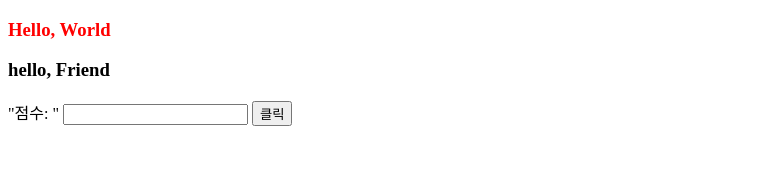
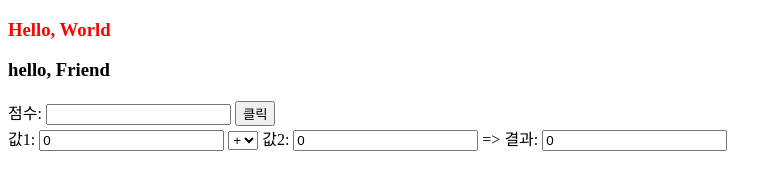
Before and after one commit to bluesparkheechan/web-master, a plain HTML site: page public/index.html in a window 1280 px wide. Shown: the whole page, without its empty margins (0-782 px from the left). Drawn offline with Linux system fonts and the light colour scheme.

Commit message:
calculate

```diff
--- a/public/index.html
+++ b/public/index.html
@@ -13,9 +13,20 @@
 <body>
   <h3 id="World">Hello, World</h3>
   <h3 id="Friend">hello, Friend</h3>
-  "점수: "
+  점수:
   <input id="user_value" value="">
   <button onclick="show_score()">클릭</button>
+  <div></div>
+  값1: <input type="number" id="user1" value="0">
+  <select onchange="calculate()" name="" id="oper">
+    <option value='+'>+</option>
+    <option value='-'>-</option>
+    <option value="*">*</option>
+    <option value="/">/</option>
+    </select>
+  값2: <input type="number" id="user2" value="0">
+    <span>=></span>
+  결과: <input type="number" id="result" value="0">
 
 </body>
 </html>
--- a/public/js/condition.js
+++ b/public/js/condition.js
@@ -10,15 +10,40 @@ console.log("연산자 커밋 이후");
 //이외에는 "낙제입니다"
 function show_score() {
   let score = document.querySelector('#user_value').value;
-if (score >= 90){
+  if (score >= 90) {
     console.log("아주 잘했습니다.")
-} else if(score >= 80){
+  } else if (score >= 80) {
     console.log("잘했습니다")
-} else if(score >= 70){
+  } else if (score >= 70) {
     console.log("보통입니다")
-} else if(score >= 60){
+  } else if (score >= 60) {
     console.log("노력하세요")
   } else {
     console.log("낙제입니다.")
   }
 }
+
+function calculate() {
+  let first = parseInt(document.querySelector('#user1').value);
+  console.log(document.querySelector('#user1').value);
+  let last = parseInt(document.querySelector('#user2').value);
+  console.log(document.querySelector('#user2').value);
+  let opr = document.querySelector('#oper').value;
+  let result = 0; // 결과값을 저장.
+  console.log(first, last, opr);
+  //조건문.
+  switch (opr) {
+    case '+':
+      result = (first) + (last); break;
+    case '-':
+      result = (first) - (last); break;
+
+    case '*':
+      result = (first) * (last); break;
+    case '/':
+      result = (first) / (last); break;
+  }
+  document.querySelector("#result").value=result;
+
+
+}
```
Lines whose indentation alone changed are shown as unchanged.
